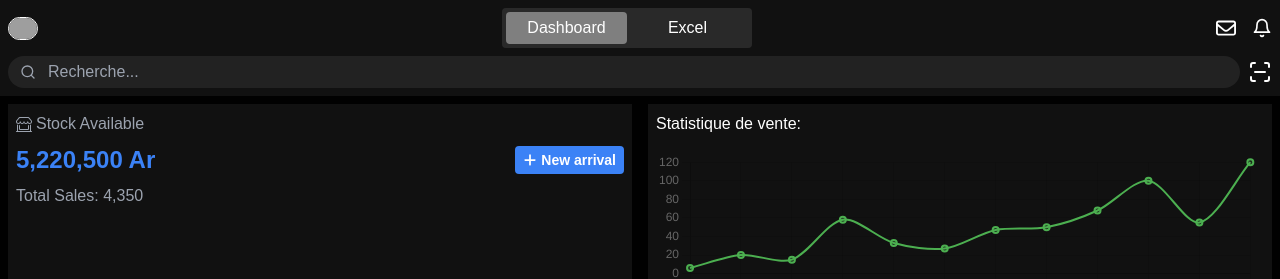
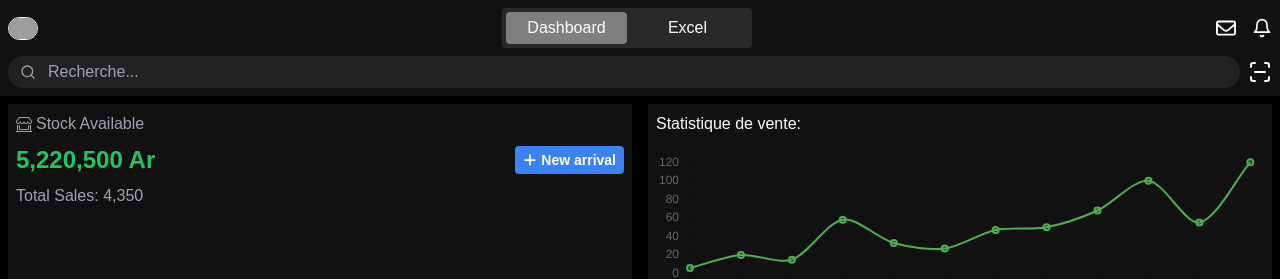
Before and after one commit to MorlonDev261/mga-follow-up, a Next.js app: page /stock in a window 1280 px wide. Shown: the top 279 px of the page. Built offline with nearby package versions, Linux system fonts and the light colour scheme; no server answers; grey boxes are pictures that could not be loaded.

Commit message:
Update page.tsx

```diff
--- a/src/app/(root)/stock/page.tsx
+++ b/src/app/(root)/stock/page.tsx
@@ -16,7 +16,7 @@ export default function Stock() {
             title={<><BsShopWindow key="icon" /> Stock Available</>}
             subtitle={<>Total Sales: <Counter end={4350} duration={0.8} /></>}
             balance={<><Counter end={5220500} duration={0.8} sound="on" src="/sounds/money-sound.mp3" /> Ar</>}
-            color="text-blue-500"
+
           >
             <button
               type="button"
```
